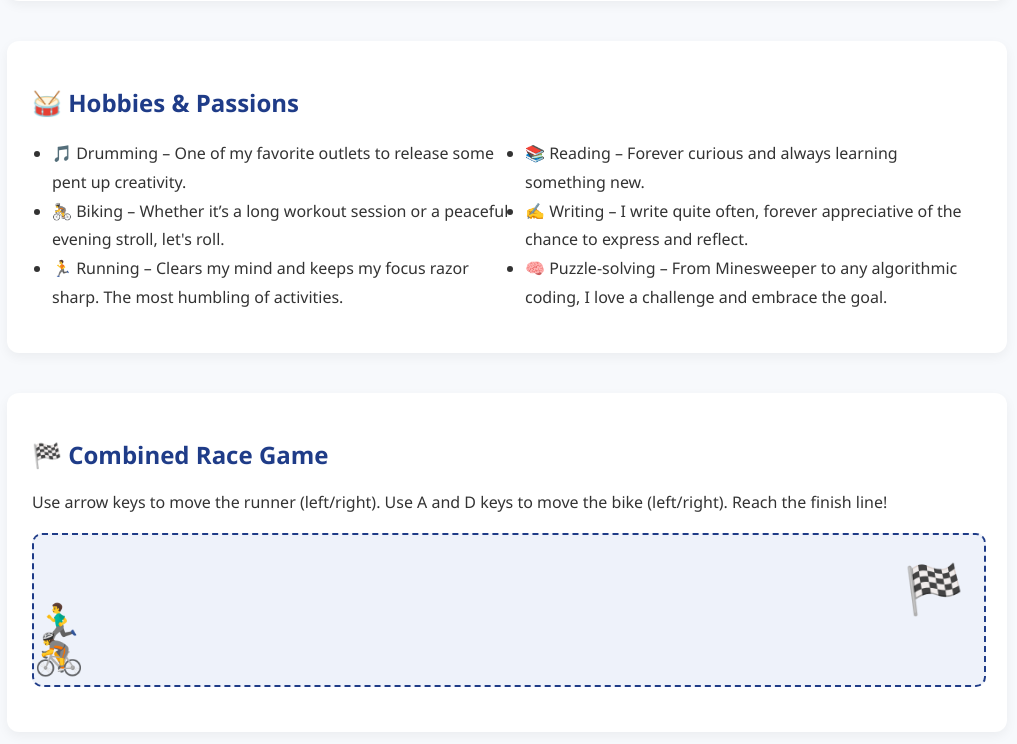
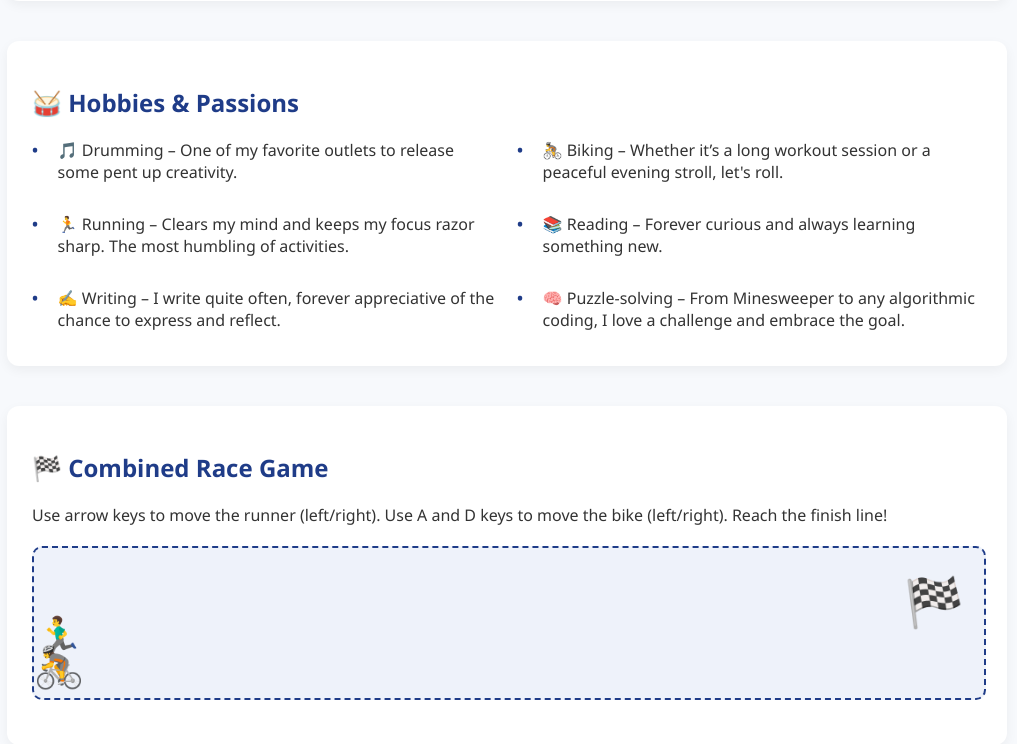
Before and after one commit to nrrorton/hire-me-site, a Flask app: page / in a window 1280 px wide. Shown: the part 722-1466 px from the top of the page, without its empty margins (133-1150 px from the left). Run offline with Flask 3, Linux system fonts and the light colour scheme.

Commit message:
Fixing incorrect formatting

```diff
--- a/templates/index.html
+++ b/templates/index.html
@@ -64,9 +64,27 @@
 
         /* Hobbies two-column layout */
         ul {
-            columns: 2;
-            padding-left: 20px;
-            line-height: 1.8em;
+            display: flex;
+            flex-wrap: wrap;
+            gap: 20px;
+            list-style: none; /* removes default bullets */
+            padding: 0;
+            margin: 0;
+        }
+
+        ul li {
+            flex: 1 1 45%; /* two items per row */
+            margin-bottom: 10px;
+            position: relative;
+            padding-left: 1.6em; /* space for custom bullet */
+        }
+
+        ul li::before {
+            content: "•"; /* custom bullet */
+            position: absolute;
+            left: 0;
+            color: #1f3c88; /* matches theme */
+            font-weight: bold;
         }
 
         button,
```
